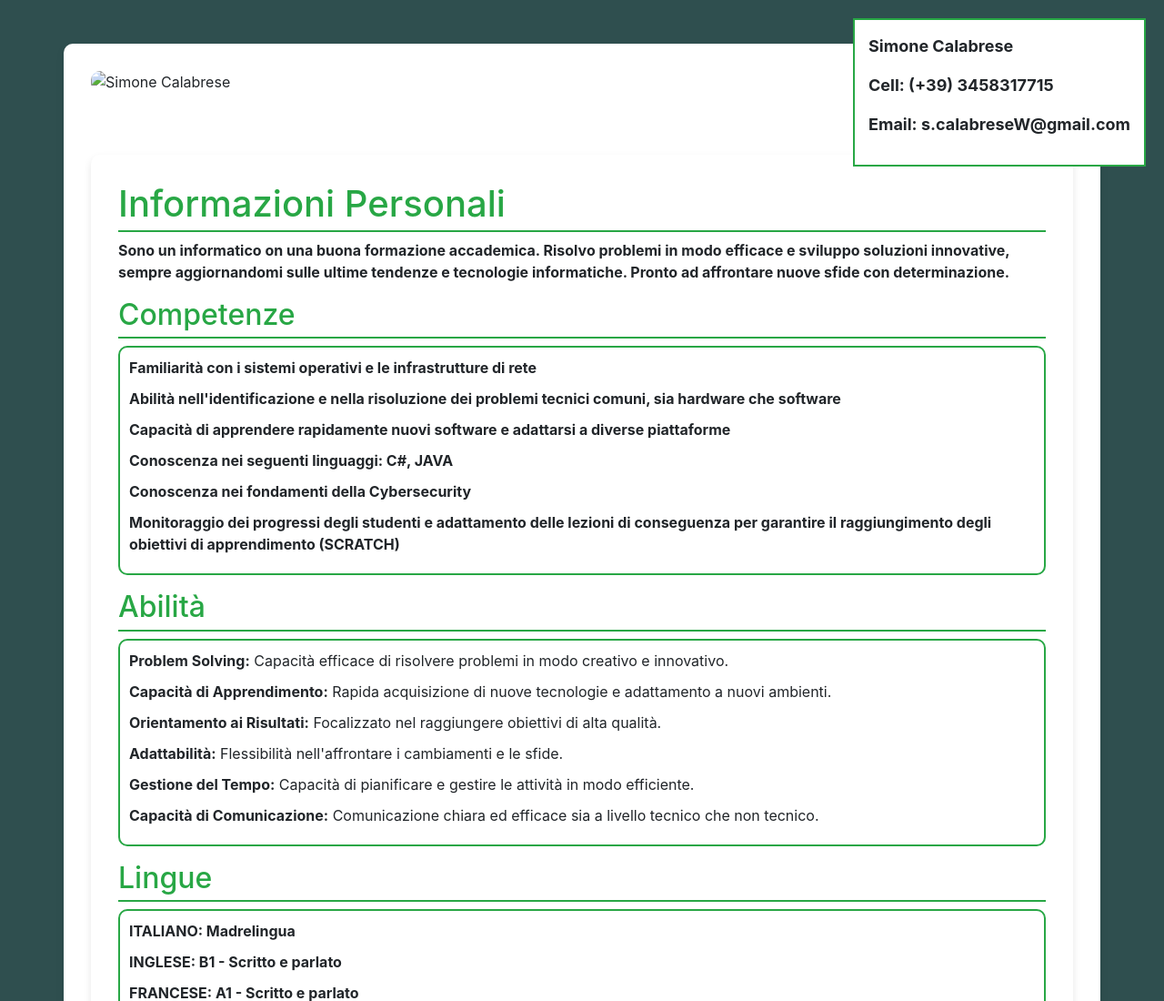
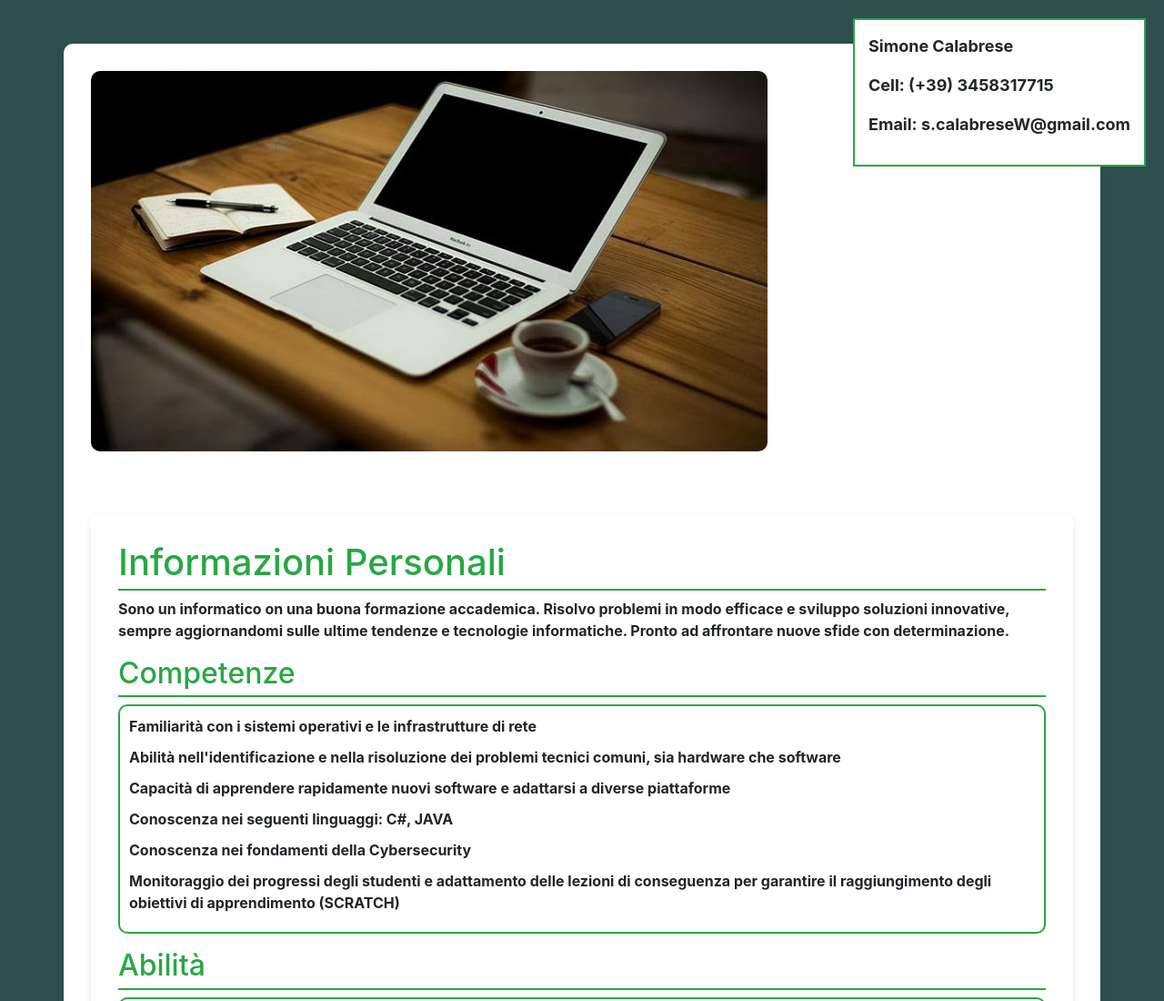
Before and after one commit to Clubsimone/Portfolio, a plain HTML site: page index.html in a window 1280 px wide. Shown: the top 1100 px of the page at 91% size. Drawn offline with nearby package versions, Linux system fonts and the light colour scheme.

Commit message:
Edited IMG Update index.html

```diff
--- a/index.html
+++ b/index.html
@@ -57,7 +57,7 @@
 <body>
 
 <div class="container mt-5">
-    <img src="profilo.png" alt="Simone Calabrese" /> <!-- Sostituisci con il percorso corretto della tua immagine -->
+    <img src="computer-usati.jpg" alt="Simone Calabrese" /> <!-- Sostituisci con il percorso corretto della tua immagine -->
 
 <div class="container mt-5">
     <div class="contact-info" style="border: 2px solid #28a745; border-radius: 0; padding: 15px;">
```
